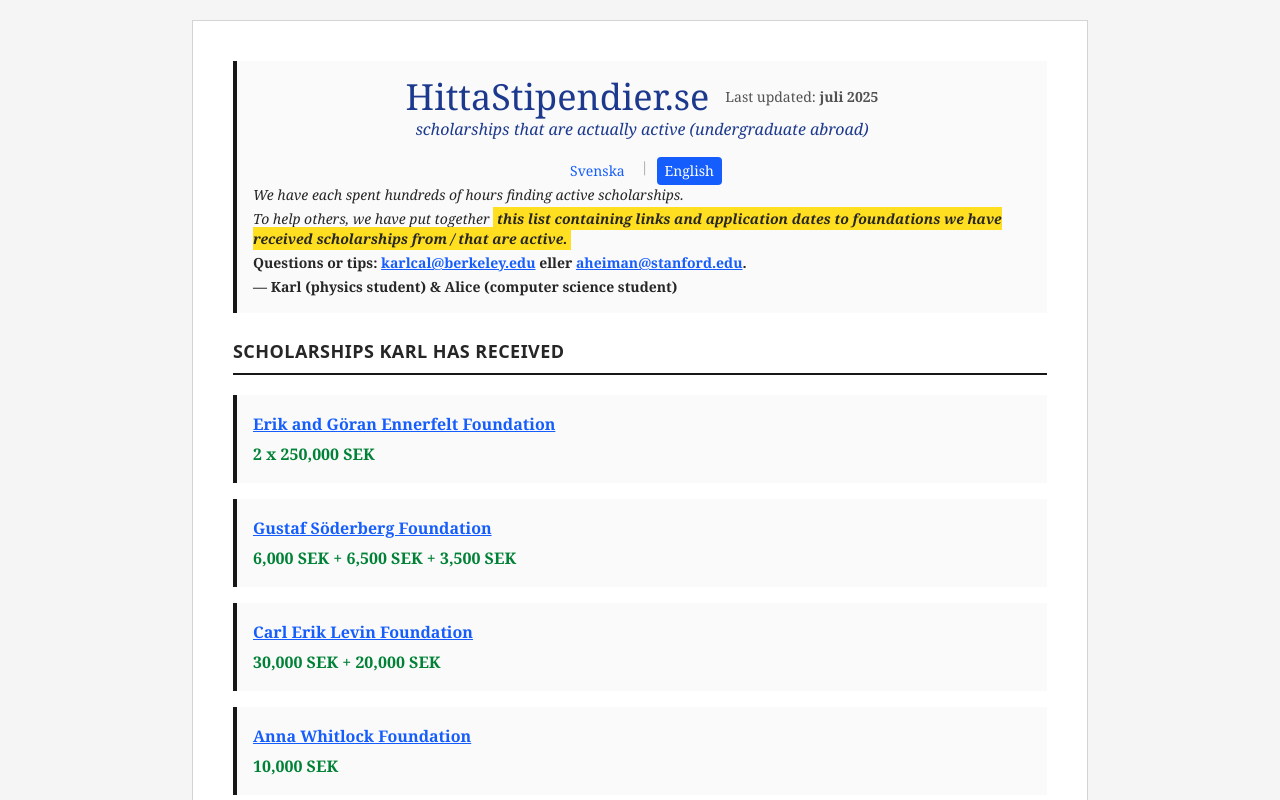
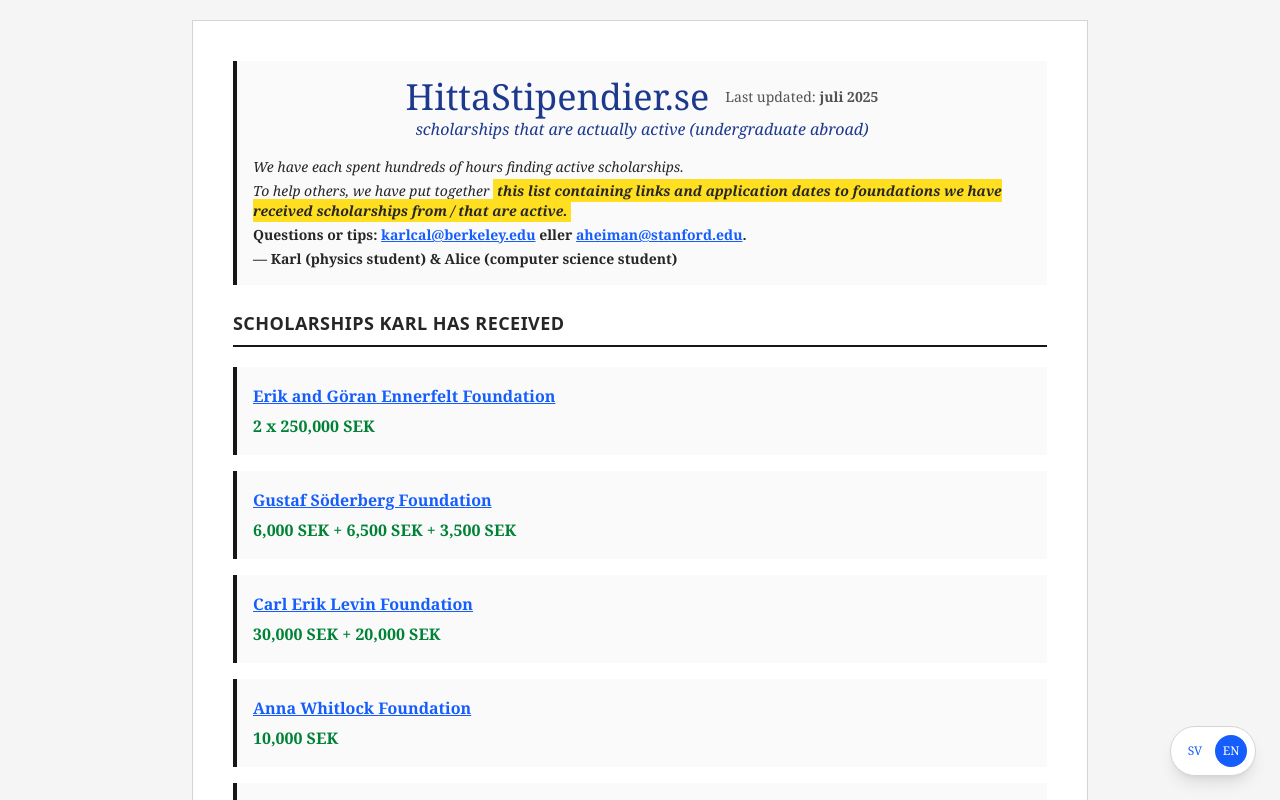
Before and after one commit to Qile0317/hittastipendie, a Next.js app: page /en in a window 1280 px wide. Shown: the top 800 px of the page. Built offline with nearby package versions, Linux system fonts and the light colour scheme.

Commit message:
floating language switcher bubble

```diff
--- a/src/app/[lang]/page.tsx
+++ b/src/app/[lang]/page.tsx
@@ -4,7 +4,7 @@
 import ScholarshipList from '../../components/ScholarshipList';
 import ScheduleTable from '../../components/ScheduleTable';
 import UsefulLinks from '../../components/UsefulLinks';
-import LanguageSwitcher from '../../components/LanguageSwitcher';
+import FloatingLanguageSwitcher from '../../components/FloatingLanguageSwitcher';
 
 export default async function Home({
   params,
@@ -31,9 +31,6 @@
             </div>
             <div className="text-base italic text-blue-900 block -mt-1 mb-4">
               {dict.site.subtitle}
-            </div>
-            <div className="flex justify-center">
-              <LanguageSwitcher currentLang={lang} />
             </div>
           </div>
 
@@ -126,6 +123,9 @@
           </p>
         </footer>
       </div>
+
+      {/* Floating Language Switcher */}
+      <FloatingLanguageSwitcher currentLang={lang} />
     </div>
   );
 }
--- /dev/null
+++ b/src/components/FloatingLanguageSwitcher.tsx
@@ -0,0 +1,37 @@
+import Link from 'next/link';
+import { Locale } from '../lib/i18n';
+
+interface FloatingLanguageSwitcherProps {
+  currentLang: Locale;
+}
+
+export default function FloatingLanguageSwitcher({ currentLang }: FloatingLanguageSwitcherProps) {
+  return (
+    <div className="fixed bottom-6 right-6 z-50">
+      <div className="bg-white border border-neutral-300 rounded-full shadow-lg p-2 flex gap-1">
+        <Link
+          href="/sv"
+          className={`w-8 h-8 flex items-center justify-center rounded-full text-xs font-medium transition-colors ${
+            currentLang === 'sv'
+              ? 'bg-blue-600 text-white'
+              : 'text-blue-600 hover:bg-blue-50'
+          }`}
+          title="Svenska"
+        >
+          SV
+        </Link>
+        <Link
+          href="/en"
+          className={`w-8 h-8 flex items-center justify-center rounded-full text-xs font-medium transition-colors ${
+            currentLang === 'en'
+              ? 'bg-blue-600 text-white'
+              : 'text-blue-600 hover:bg-blue-50'
+          }`}
+          title="English"
+        >
+          EN
+        </Link>
+      </div>
+    </div>
+  );
+}
--- a/src/components/LanguageSwitcher.tsx
+++ /dev/null
@@ -1,34 +0,0 @@
-import Link from 'next/link';
-import { Locale } from '../lib/i18n';
-
-interface LanguageSwitcherProps {
-  currentLang: Locale;
-}
-
-export default function LanguageSwitcher({ currentLang }: LanguageSwitcherProps) {
-  return (
-    <div className="flex gap-2 text-sm">
-      <Link
-        href="/sv"
-        className={`px-2 py-1 rounded ${
-          currentLang === 'sv'
-            ? 'bg-blue-600 text-white'
-            : 'text-blue-600 hover:bg-blue-50'
-        }`}
-      >
-        Svenska
-      </Link>
-      <span className="text-neutral-400">|</span>
-      <Link
-        href="/en"
-        className={`px-2 py-1 rounded ${
-          currentLang === 'en'
-            ? 'bg-blue-600 text-white'
-            : 'text-blue-600 hover:bg-blue-50'
-        }`}
-      >
-        English
-      </Link>
-    </div>
-  );
-}
```
